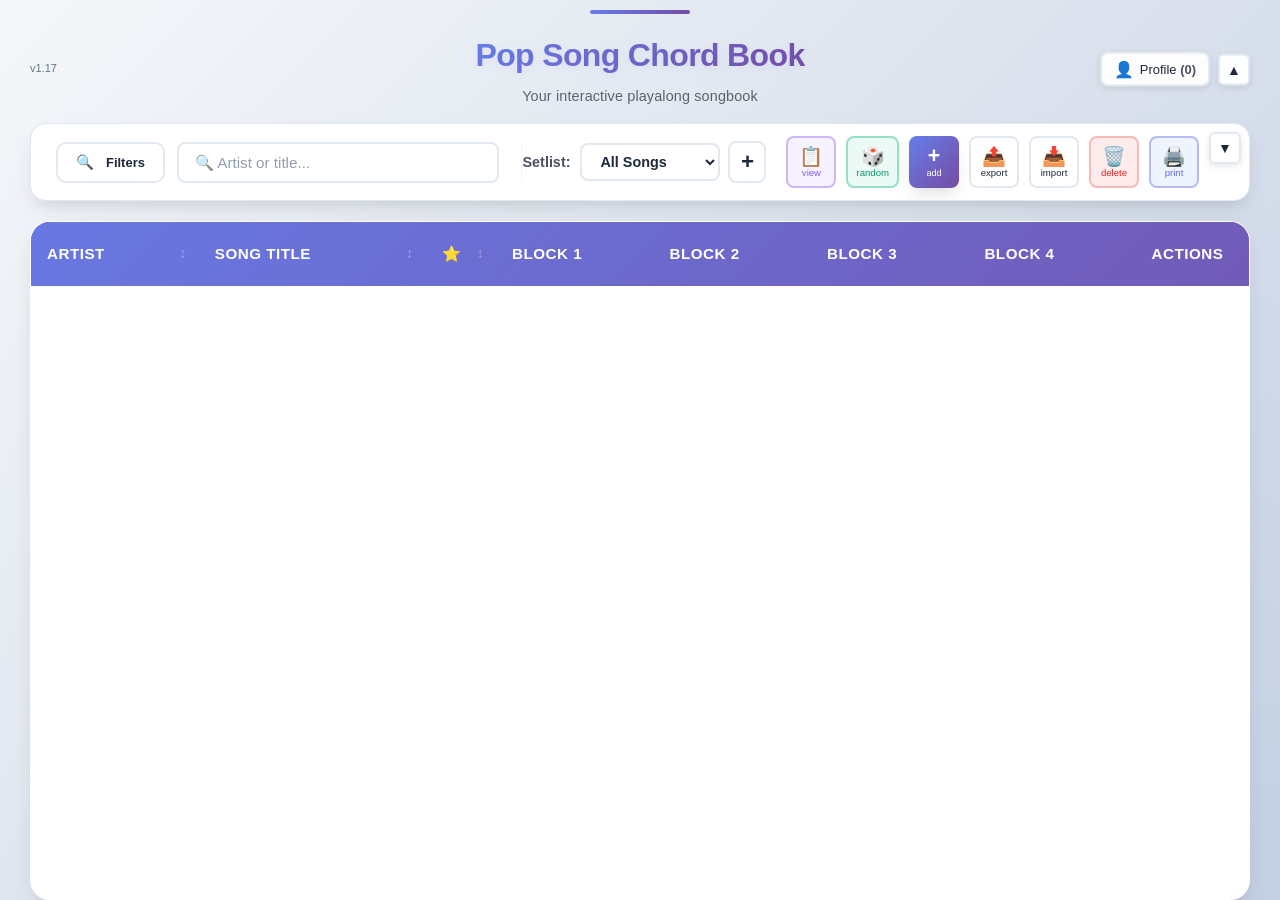
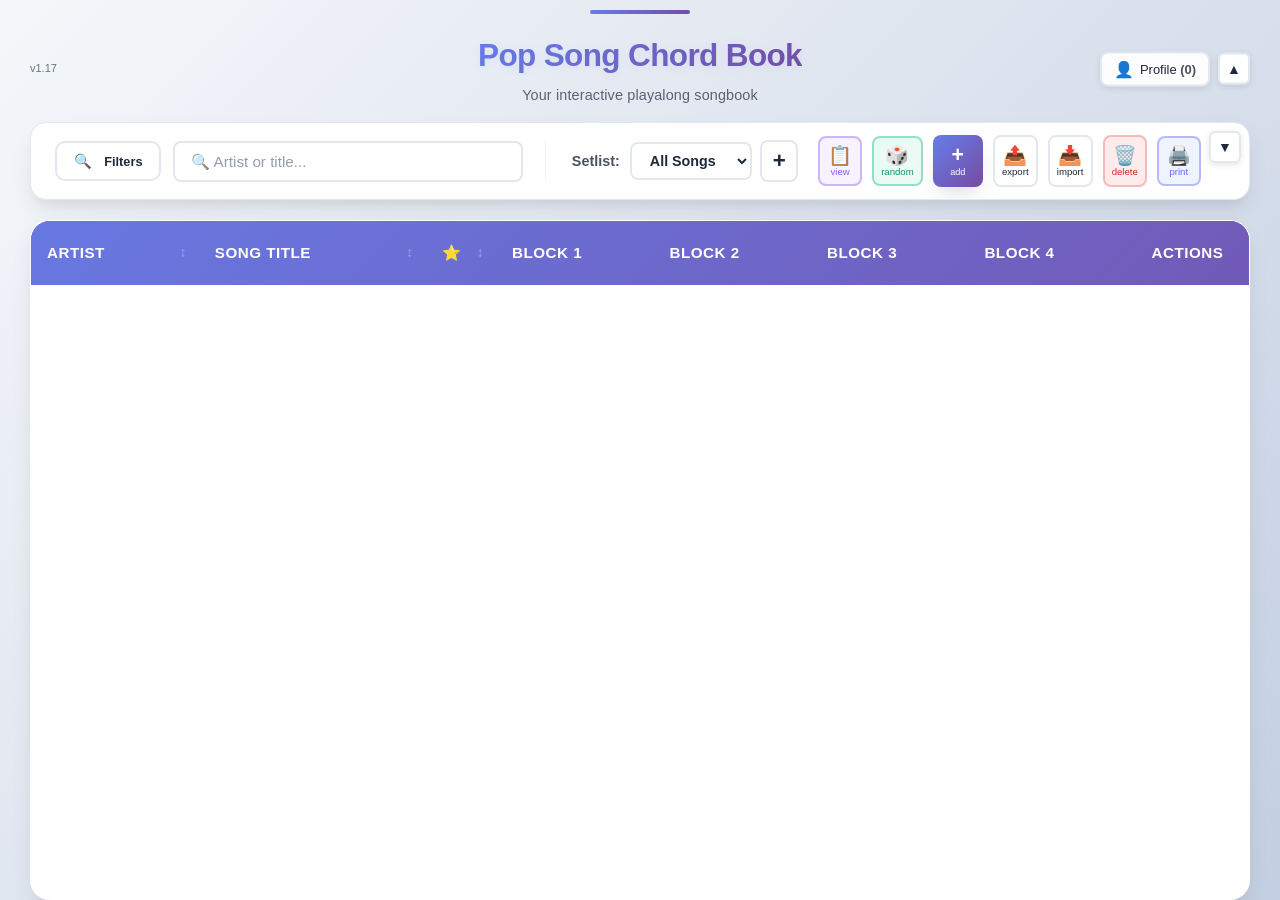

Streamline filter layout and bulk-import genre catalog (v2.817)

--- a/styles.css
+++ b/styles.css
@@ -11524,3 +11524,65 @@ body.is-mobile-view .chord-trainer-btn {
         font-size: 1.2em !important;
     }
 }
+
+/* Genre selection chips style */
+.genre-chips-container {
+    display: flex;
+    flex-wrap: wrap;
+    gap: 8px;
+    margin-top: 8px;
+    margin-bottom: 5px;
+}
+
+.genre-chip {
+    background: #f8fafc;
+    border: 1px solid #e2e8f0;
+    color: #475569;
+    padding: 8px 16px;
+    border-radius: 100px;
+    cursor: pointer;
+    font-size: 13px;
+    font-weight: 600;
+    transition: all 0.2s cubic-bezier(0.4, 0, 0.2, 1);
+    outline: none;
+    user-select: none;
+    display: inline-flex;
+    align-items: center;
+    justify-content: center;
+}
+
+.genre-chip:hover {
+    background: #f1f5f9;
+    border-color: #cbd5e1;
+    transform: translateY(-1px);
+    box-shadow: 0 4px 6px -1px rgba(0, 0, 0, 0.05);
+}
+
+.genre-chip.active {
+    background: linear-gradient(135deg, var(--secondary-color) 0%, var(--accent-color) 100%);
+    border-color: transparent;
+    color: white;
+    box-shadow: 0 4px 12px rgba(99, 102, 241, 0.3);
+}
+
+.genre-chip.active:hover {
+    transform: translateY(-1px);
+    box-shadow: 0 6px 16px rgba(99, 102, 241, 0.4);
+}
+
+.genre-chip.disabled {
+    opacity: 0.45;
+    cursor: not-allowed;
+}
+
+/* Shake animation for blocked select */
+@keyframes chipShake {
+    0%, 100% { transform: translateX(0); }
+    25% { transform: translateX(-4px); }
+    75% { transform: translateX(4px); }
+}
+
+.genre-chip.shake {
+    animation: chipShake 0.15s ease-in-out 2;
+    border-color: #ef4444;
+}
